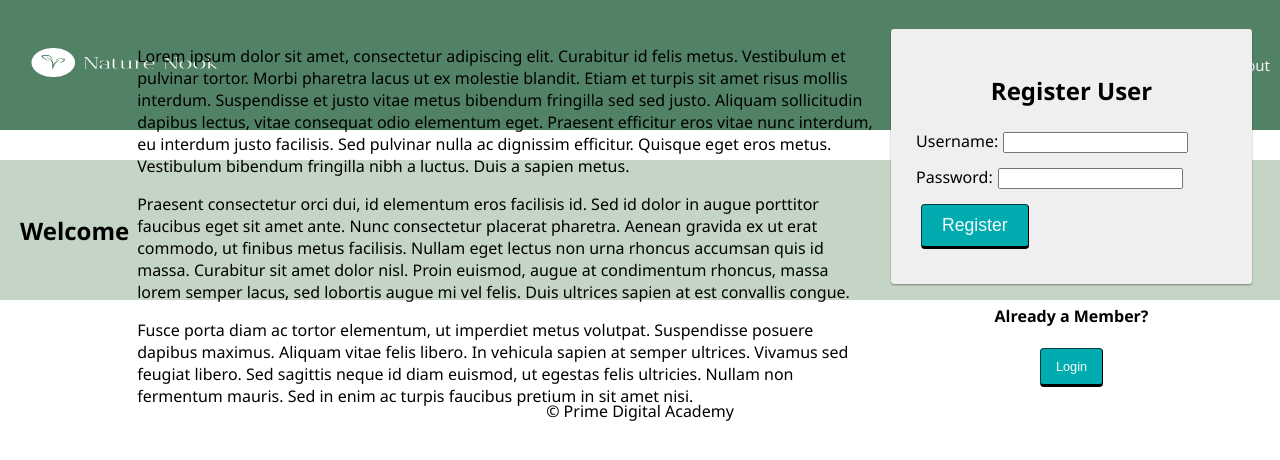
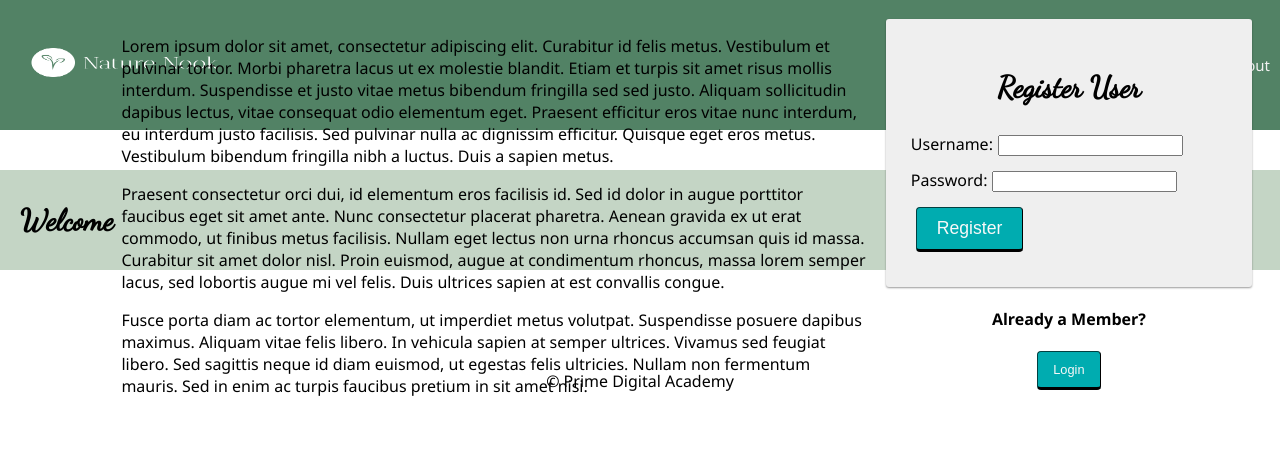
Before and after one commit to dylanb588/Nature-Nook, a React (Vite) app: page /plantdetails/1/edit#/home in a window 1280 px wide. Shown: the top 460 px of the page. Built offline with nearby package versions, Linux system fonts and the light colour scheme; no server answers.

Commit message:
Style home page

```diff
--- a/index.html
+++ b/index.html
@@ -4,6 +4,7 @@
     <meta charset="utf-8">
     <meta name="viewport" content="width=device-width, initial-scale=1, shrink-to-fit=no">
     <meta name="theme-color" content="#000000">
+    <link href="https://fonts.googleapis.com/css2?family=Dancing+Script&display=swap" rel="stylesheet">
     <title>Prime Solo Project</title>
   </head>
   <body>
--- a/src/components/UserPage/UserPage.css
+++ b/src/components/UserPage/UserPage.css
@@ -4,7 +4,9 @@
     justify-content: center; /* Center content horizontally */
     background-color: #C4D5C5;
     padding: 20px; /* Adjust padding as needed */
-    height: 100px;
+    height: 60px;
+    margin-top: 40px;
+    margin-bottom: 40px;
   }
 
   .vine {
@@ -20,4 +22,6 @@
 
   h2 {
     text-align: center; /* Center the text within the h2 element */
+    font-family: 'Dancing Script', cursive;
+    font-size: 30px;
   }
```
